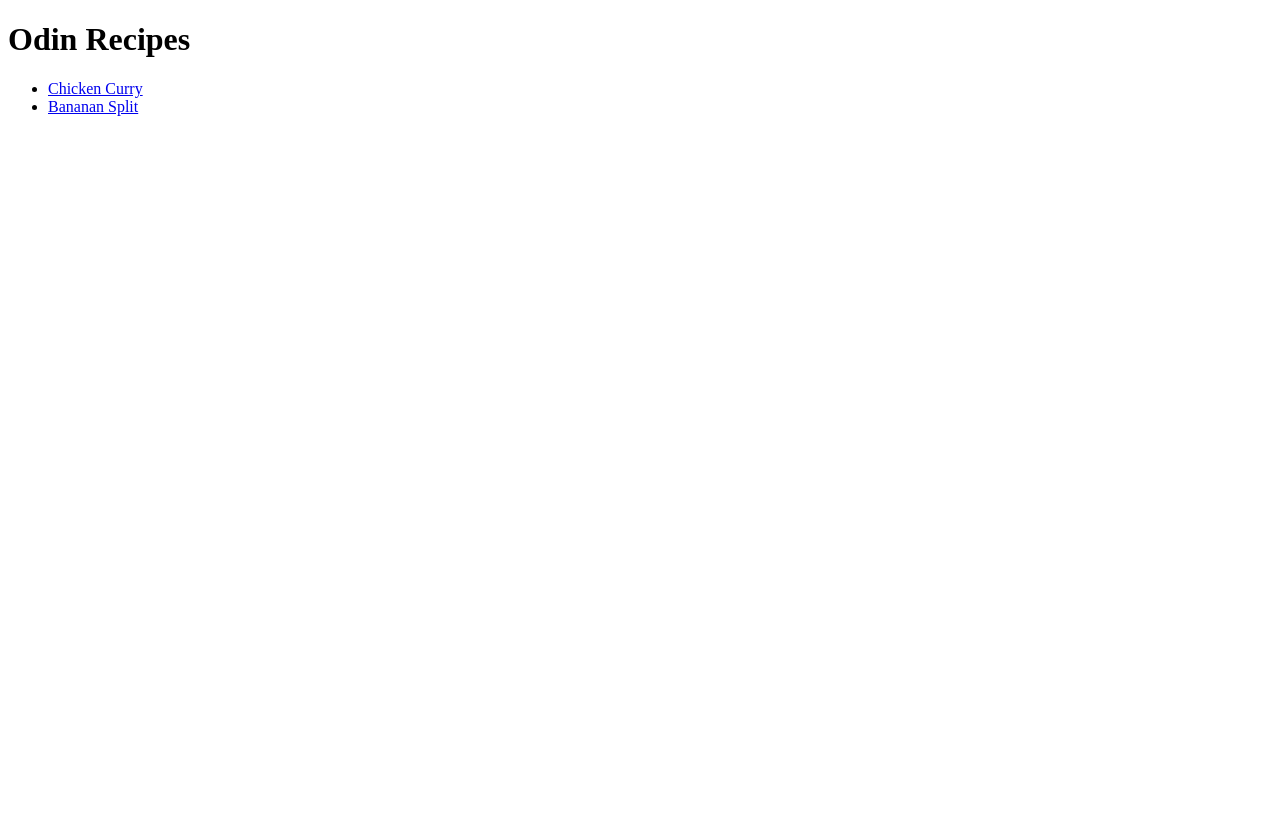
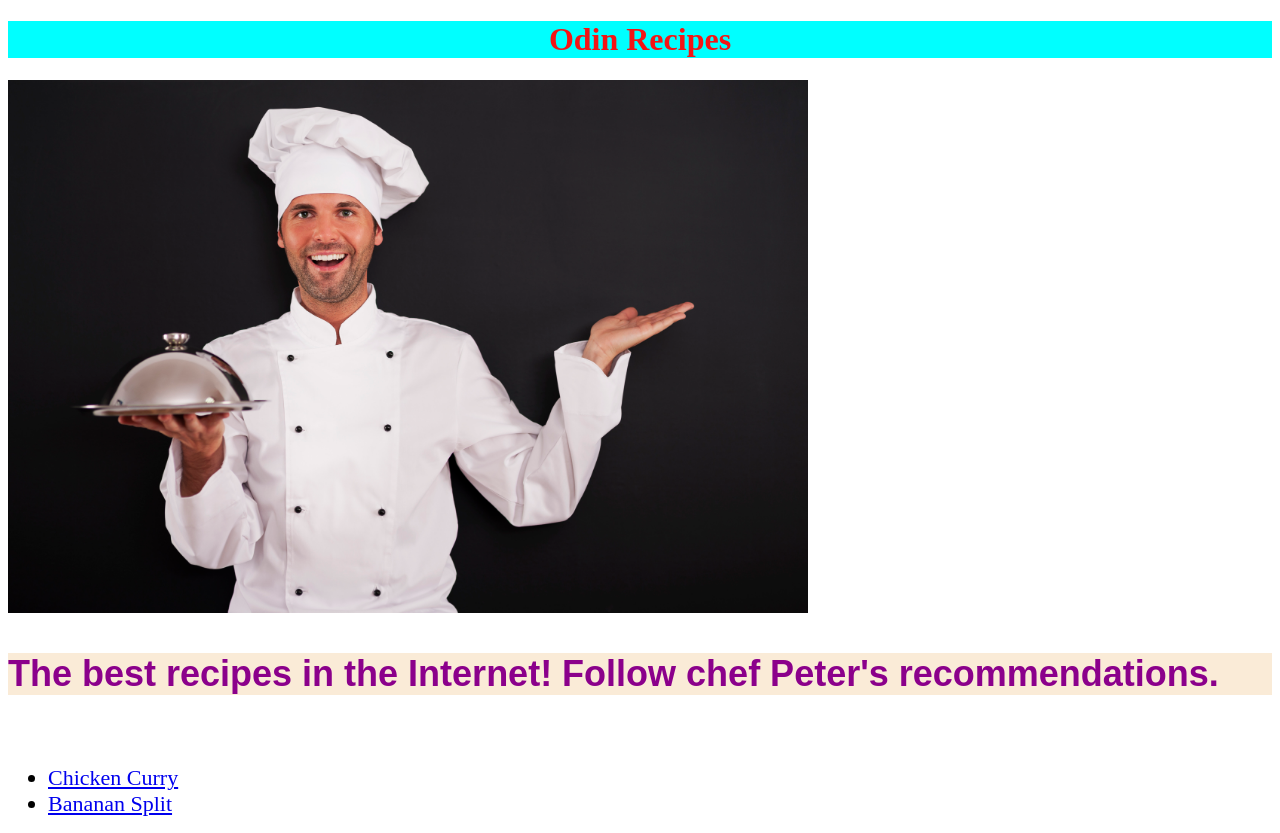
Before and after one commit to peterkrueck/odin-recipes, a plain HTML site: page index.html in a window 1280 px wide. Before the commit the page ends 800 px from the top, so only its background shows below. Drawn offline with Linux system fonts and the light colour scheme.

Commit message:
Add basic CSS styling

```diff
--- a/index.html
+++ b/index.html
@@ -9,7 +9,9 @@
 </head>
 <body>
     <h1>Odin Recipes</h1>
-    <ul>
+    <img id="principal" src="images/ThinkstockPhotos-175124905.jpg">
+    <br><p class="introduction">The best recipes in the Internet! Follow chef Peter's recommendations.</p>
+    <br><ul>
         <li><a href="recipes/curry.html" alt="Chicken Curry">Chicken Curry</a></li>
         <li><a href="recipes/bananasplit.html">Bananan Split</a></li>
     </ul>
--- a/styles.css
+++ b/styles.css
@@ -0,0 +1,30 @@
+img {
+    height: auto;
+    width: 500px;
+}
+
+img#principal {
+    width: 800px;
+}
+
+h1 {
+    text-align: center;
+    color: #f31515;
+    background-color: aqua;
+}
+
+p {
+    font-size: 30px;
+    font-family: Arial, Helvetica, sans-serif
+}
+
+.introduction {
+    font-size: 36px;
+    font-weight: bold;
+    color: darkmagenta;
+    background-color: antiquewhite;
+}
+
+li {
+    font-size: 22px;
+}
```
Also changed, not shown: images/ThinkstockPhotos-175124905.jpg (added).
